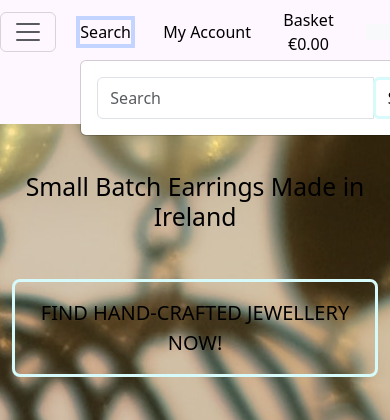
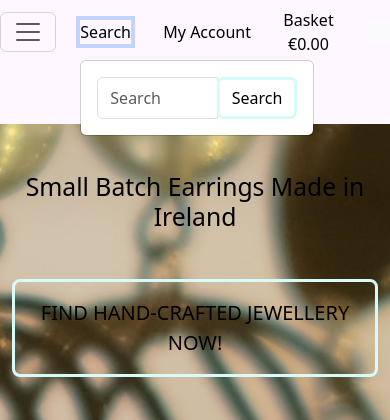
Before and after one commit to eosull/Seoda-By-Sophie, a Django app: page / in a window 390 px wide, after a click on "Search". Shown: the top 420 px of the page. Run offline with Django 4.2, Linux system fonts and the light colour scheme.

Commit message:
fix:adjust mobile search size to prevent spill

```diff
--- a/static/css/base.css
+++ b/static/css/base.css
@@ -38,7 +38,7 @@ header {
 }
 
 .mobile-search {
-    width: 100vw !important;
+    width: 60vw !important;
 }
 
 /* Landing Page Styling */
```
